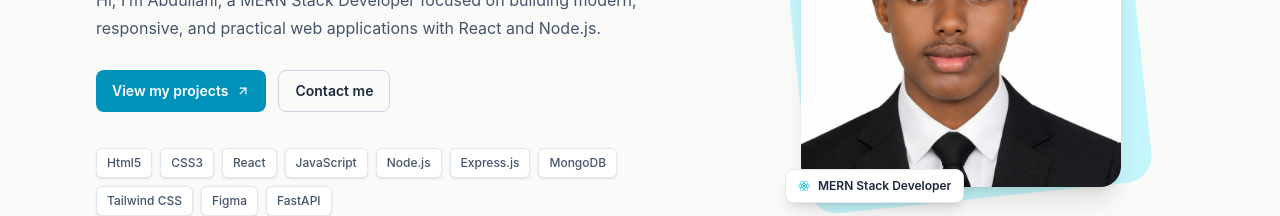
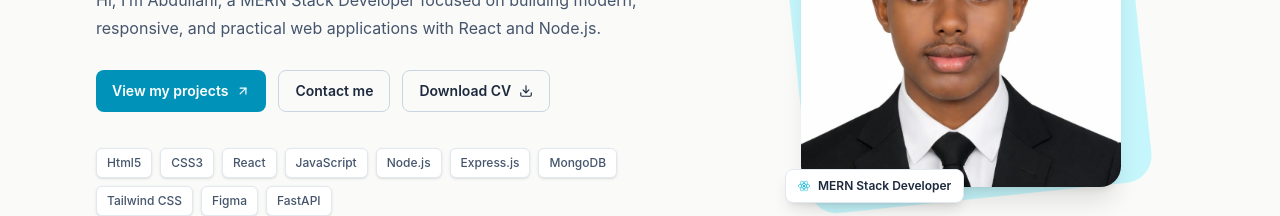
Before and after one commit to Abdall-Moha/My-Portfolio, a React (Vite) app: page / in a window 1280 px wide. Shown: the part 373-589 px from the top of the page. Built offline with nearby package versions, Linux system fonts and the light colour scheme.

Commit message:
Refactor code structure for improved readability and maintainability

```diff
--- a/src/sections/Home.jsx
+++ b/src/sections/Home.jsx
@@ -1,5 +1,5 @@
 import { FaReact } from "react-icons/fa";
-import { FiArrowUpRight } from "react-icons/fi";
+import { FiArrowUpRight, FiDownload } from "react-icons/fi";
 
 function Home() {
   const skills = [
@@ -46,6 +46,14 @@ function Home() {
             >
               Contact me
             </a>
+            <a
+              href="/Abdullahi-Mohamed-Ali-CV.pdf"
+              target="_blank"
+              rel="noopener noreferrer"
+              className="inline-flex items-center gap-2 rounded-lg border border-slate-300 px-4 py-2.5 text-sm font-semibold transition hover:border-cyan-600 hover:text-cyan-700 dark:border-slate-600 dark:hover:border-cyan-400 dark:hover:text-cyan-300"
+            >
+              Download CV <FiDownload />
+            </a>
           </div>
           <div className="mt-9 flex flex-wrap gap-2">
             {skills.map((skill) => (
```
Also changed, not shown: 2 other files (tests, documents, lock files or other folders).
